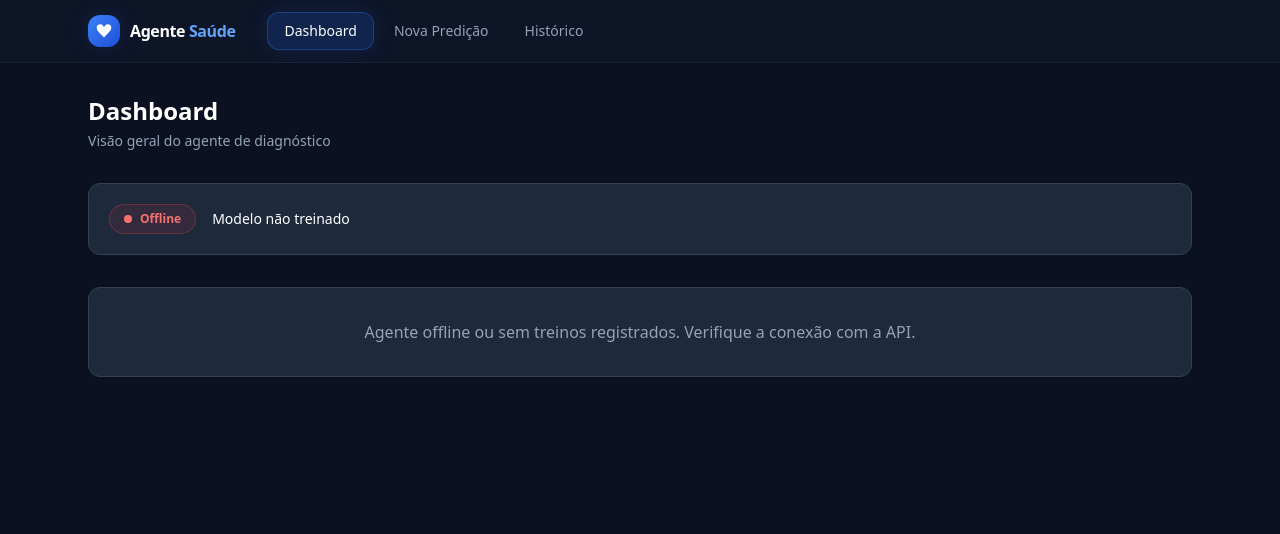
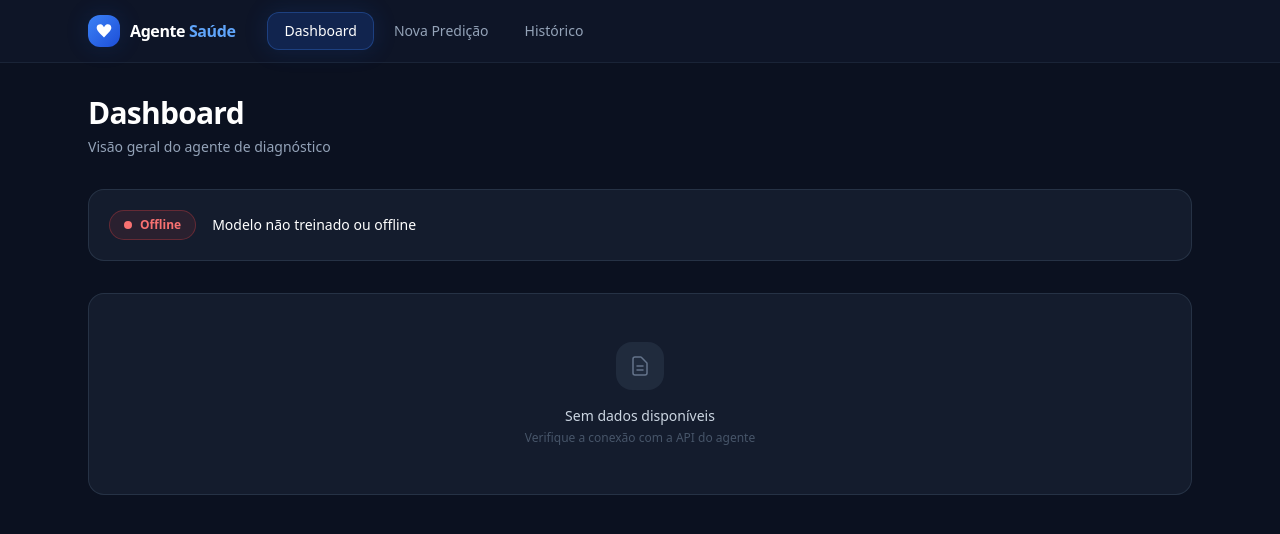
Before and after one commit to ImRobss/inteligencia-artificial-robson-queiroz, a React (Vite) app in the folder agente-saude/apps/web/: page / in a window 1280 px wide. Shown: the top 534 px of the page. Built offline with nearby package versions, Linux system fonts and the light colour scheme; no server answers.

Commit message:
feat: adicionar skeleton loader, ação rápida e empty state no Dashboard

```diff
--- a/agente-saude/apps/web/src/pages/DashboardPage.tsx
+++ b/agente-saude/apps/web/src/pages/DashboardPage.tsx
@@ -1,7 +1,12 @@
+import { Link } from "react-router-dom";
 import { useStatus, useHistorico } from "../hooks/useAgente";
 import MetricCard from "../components/MetricCard";
 import EvolucaoChart from "../components/EvolucaoChart";
 import StatusBadge from "../components/StatusBadge";
+
+function SkeletonLine({ w }: { w: string }) {
+  return <div className={`h-3.5 ${w} bg-slate-700/60 rounded animate-pulse`} />;
+}
 
 export default function DashboardPage() {
   const { data: status, loading: loadingStatus } = useStatus();
@@ -11,71 +16,89 @@ export default function DashboardPage() {
 
   return (
     <div className="space-y-8">
+      {/* Header */}
       <div>
-        <h1 className="text-2xl font-bold text-white">Dashboard</h1>
-        <p className="text-slate-400 text-sm mt-1">
-          Visão geral do agente de diagnóstico
-        </p>
+        <h1 className="text-3xl font-bold tracking-tight text-white">Dashboard</h1>
+        <p className="text-slate-400 text-sm mt-1.5">Visão geral do agente de diagnóstico</p>
       </div>
 
-      <div className="bg-slate-800 rounded-xl p-5 border border-slate-700 flex items-center gap-4">
+      {/* Status card */}
+      <div className="card p-5">
         {loadingStatus ? (
-          <div className="text-slate-400 text-sm animate-pulse">
-            Verificando agente...
+          <div className="flex items-center gap-4">
+            <div className="w-16 h-6 bg-slate-700/60 rounded-full animate-pulse" />
+            <div className="space-y-2">
+              <SkeletonLine w="w-48" />
+              <SkeletonLine w="w-64" />
+            </div>
           </div>
         ) : (
-          <>
+          <div className="flex items-center justify-between gap-4">
+            <div className="flex items-center gap-4">
               <StatusBadge disponivel={status?.modelo_disponivel ?? false} />
               <div>
                 <p className="text-sm font-medium text-white">
                   {status?.modelo_disponivel
                     ? "Modelo disponível para predições"
-                  : "Modelo não treinado"}
+                    : "Modelo não treinado ou offline"}
                 </p>
                 {ultimo && (
-                <p className="text-xs text-slate-400 mt-0.5">
-                  Último treino: {ultimo.modelo} — {ultimo.timestamp}
+                  <p className="text-xs text-slate-500 mt-0.5">
+                    Último treino: {ultimo.modelo} · {ultimo.timestamp}
                   </p>
                 )}
               </div>
-          </>
+            </div>
+            {status?.modelo_disponivel && (
+              <Link
+                to="/prever"
+                className="shrink-0 text-xs font-semibold text-brand-400 border border-brand-500/30
+                           px-3.5 py-1.5 rounded-xl hover:bg-brand-500/10 hover:text-brand-300
+                           transition-all duration-200"
+              >
+                Iniciar predição →
+              </Link>
+            )}
+          </div>
         )}
       </div>
 
-      {ultimo && (
+      {/* Metrics */}
+      {!loadingHist && ultimo && (
         <div>
-          <h2 className="text-lg font-semibold text-white mb-4">
+          <h2 className="text-lg font-semibold text-slate-200 tracking-tight mb-4">
             Métricas do Modelo Atual
           </h2>
           <div className="grid grid-cols-2 md:grid-cols-4 gap-4">
-            <MetricCard label="Recall" value={ultimo.recall} color="blue" />
-            <MetricCard label="AUC-ROC" value={ultimo.auc} color="purple" />
-            <MetricCard label="F1-Score" value={ultimo.f1} color="green" />
-            <MetricCard
-              label="Acurácia"
-              value={ultimo.acuracia}
-              color="amber"
-            />
+            <MetricCard label="Recall"   value={ultimo.recall}   color="blue"   />
+            <MetricCard label="AUC-ROC"  value={ultimo.auc}      color="purple" />
+            <MetricCard label="F1-Score" value={ultimo.f1}       color="green"  />
+            <MetricCard label="Acurácia" value={ultimo.acuracia} color="amber"  />
           </div>
         </div>
       )}
 
+      {/* Chart */}
       {!loadingHist && historico.length > 1 && (
         <div>
-          <h2 className="text-lg font-semibold text-white mb-4">
-            Evolução do Agente
-            <span className="ml-2 text-sm font-normal text-slate-400">
-              ({total} treinos)
-            </span>
+          <h2 className="text-lg font-semibold text-slate-200 tracking-tight mb-4">
+            Evolução do Agente{" "}
+            <span className="text-sm font-normal text-slate-500">({total} treinos)</span>
           </h2>
           <EvolucaoChart historico={historico} />
         </div>
       )}
 
+      {/* Empty state */}
       {!loadingHist && historico.length === 0 && (
-        <div className="bg-slate-800 rounded-xl p-8 border border-slate-700 text-center text-slate-400">
-          Agente offline ou sem treinos registrados. Verifique a conexão com a
-          API.
+        <div className="card p-12 text-center">
+          <div className="w-12 h-12 rounded-2xl bg-slate-700/40 flex items-center justify-center mx-auto mb-4">
+            <svg xmlns="http://www.w3.org/2000/svg" className="w-6 h-6 text-slate-500" fill="none" viewBox="0 0 24 24" stroke="currentColor" strokeWidth="1.5">
+              <path strokeLinecap="round" strokeLinejoin="round" d="M9 12h6m-6 4h6m2 5H7a2 2 0 01-2-2V5a2 2 0 012-2h5.586a1 1 0 01.707.293l5.414 5.414a1 1 0 01.293.707V19a2 2 0 01-2 2z" />
+            </svg>
+          </div>
+          <p className="text-slate-300 text-sm font-medium">Sem dados disponíveis</p>
+          <p className="text-slate-600 text-xs mt-1">Verifique a conexão com a API do agente</p>
         </div>
       )}
     </div>
```
Lines whose indentation alone changed are shown as unchanged.
